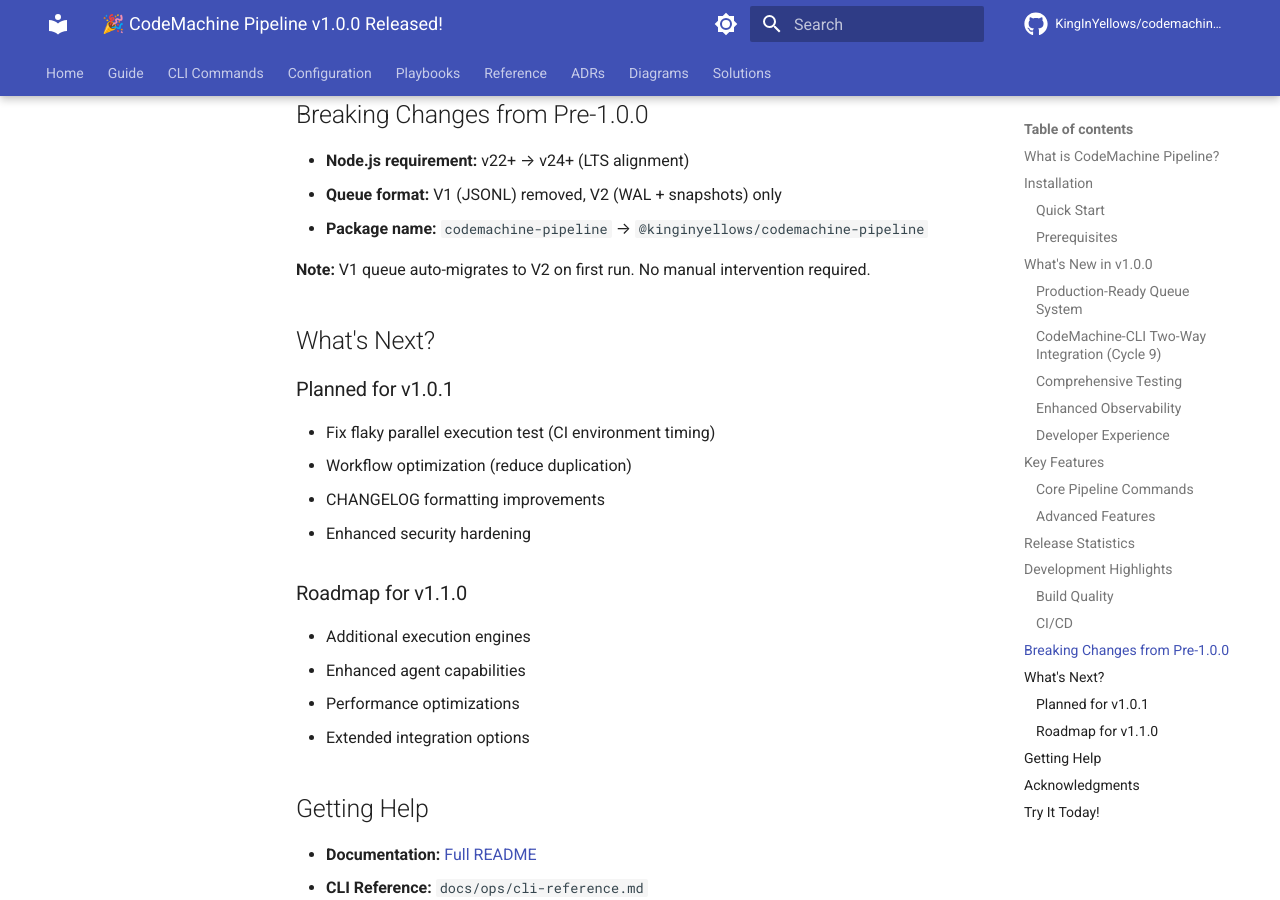
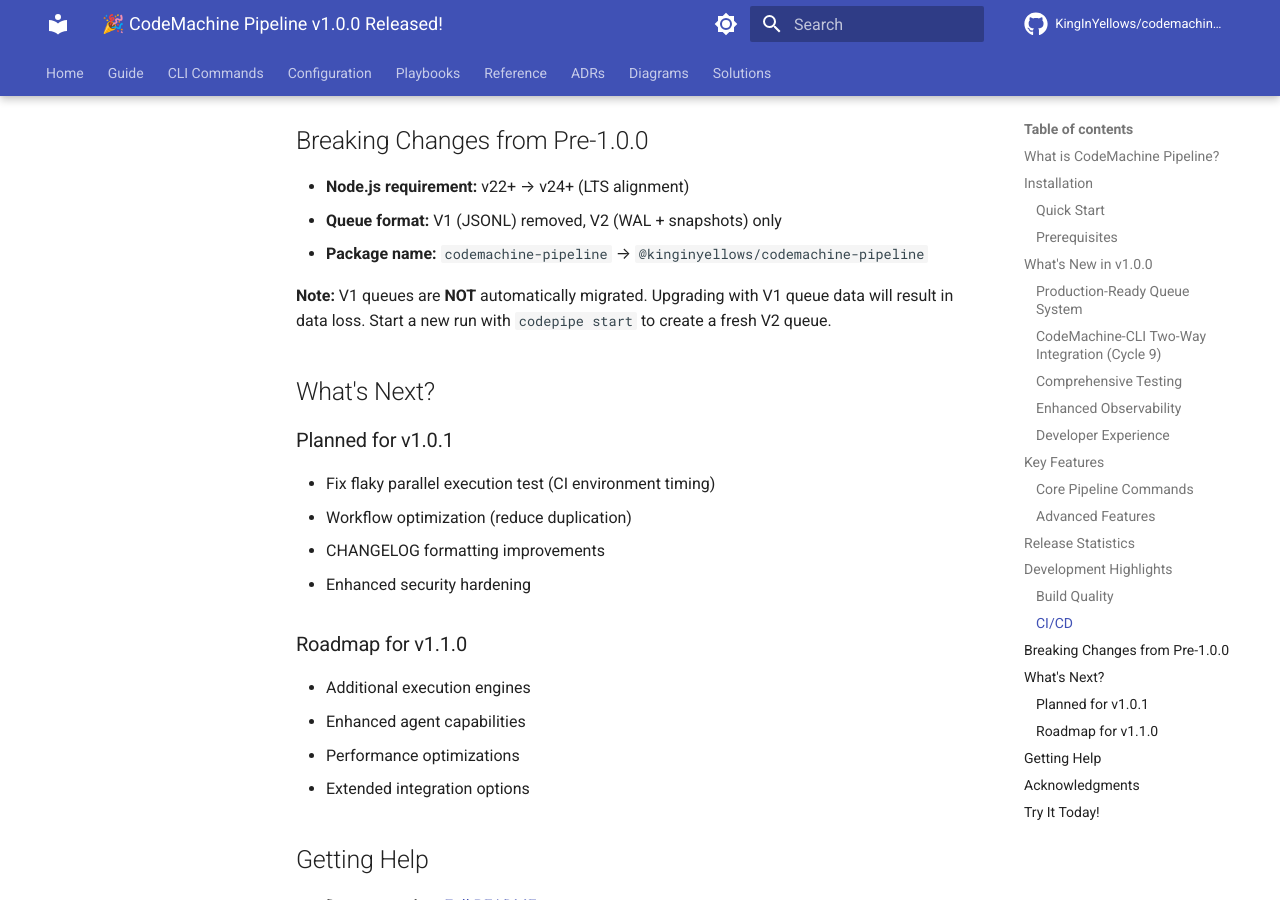
Before and after one commit to KingInYellows/codemachine-pipeline, an MkDocs documentation site: the page built from docs/archive/announcements/v1.0.0-release.md, in a window 1280 px wide and 900 px high, scrolled down 3879 px. Built offline with MkDocs 1.6.1 and Material for MkDocs 9.7.7, drawn with Linux system fonts in a browser that asks for light colours; comment, search, counter and statistics services are not loaded; some of the changed text lies outside the part shown.

Commit message:
fix: correct false V1→V2 auto-migration claim in v1.0.0 release notes
The release notes incorrectly stated 'Automatic V1→V2 migration with
integrity validation' and 'V1 queue auto-migrates to V2 on first run'.
ADR-009 (Q13) and queueCache.ts clearly document the opposite: V1 queues
throw an error and data is LOST with no automatic migration.

Updated both lines to accurately state:
- V1→V2 migration is NOT automatic
- V1 queue data will be lost on upgrade
- Users must start a new run with `codepipe start`

This resolves the contradiction flagged by Gemini Code Assist that could
lead users to incorrectly assume data safety during upgrades.

```diff
--- a/docs/archive/announcements/v1.0.0-release.md
+++ b/docs/archive/announcements/v1.0.0-release.md
@@ -42,7 +42,7 @@ codepipe init
 - **O(1) task operations** (previously O(n²))
 - **WAL-based persistence** with HNSW indexing (150x-12,500x faster search)
 - **Parallel execution** with configurable concurrency (1-10 tasks)
-- **Automatic V1→V2 migration** with integrity validation
+- **No automatic V1→V2 migration** — V1 queue data will be lost; start a new run with `codepipe start`
 - **Dependency-aware task scheduling**
 
 ### CodeMachine-CLI Two-Way Integration (Cycle 9)
@@ -136,7 +136,7 @@ codepipe init
 - **Queue format:** V1 (JSONL) removed, V2 (WAL + snapshots) only
 - **Package name:** `codemachine-pipeline` → `@kinginyellows/codemachine-pipeline`
 
-**Note:** V1 queue auto-migrates to V2 on first run. No manual intervention required.
+**Note:** V1 queues are **NOT** automatically migrated. Upgrading with V1 queue data will result in data loss. Start a new run with `codepipe start` to create a fresh V2 queue.
 
 ## What's Next?
 
```
